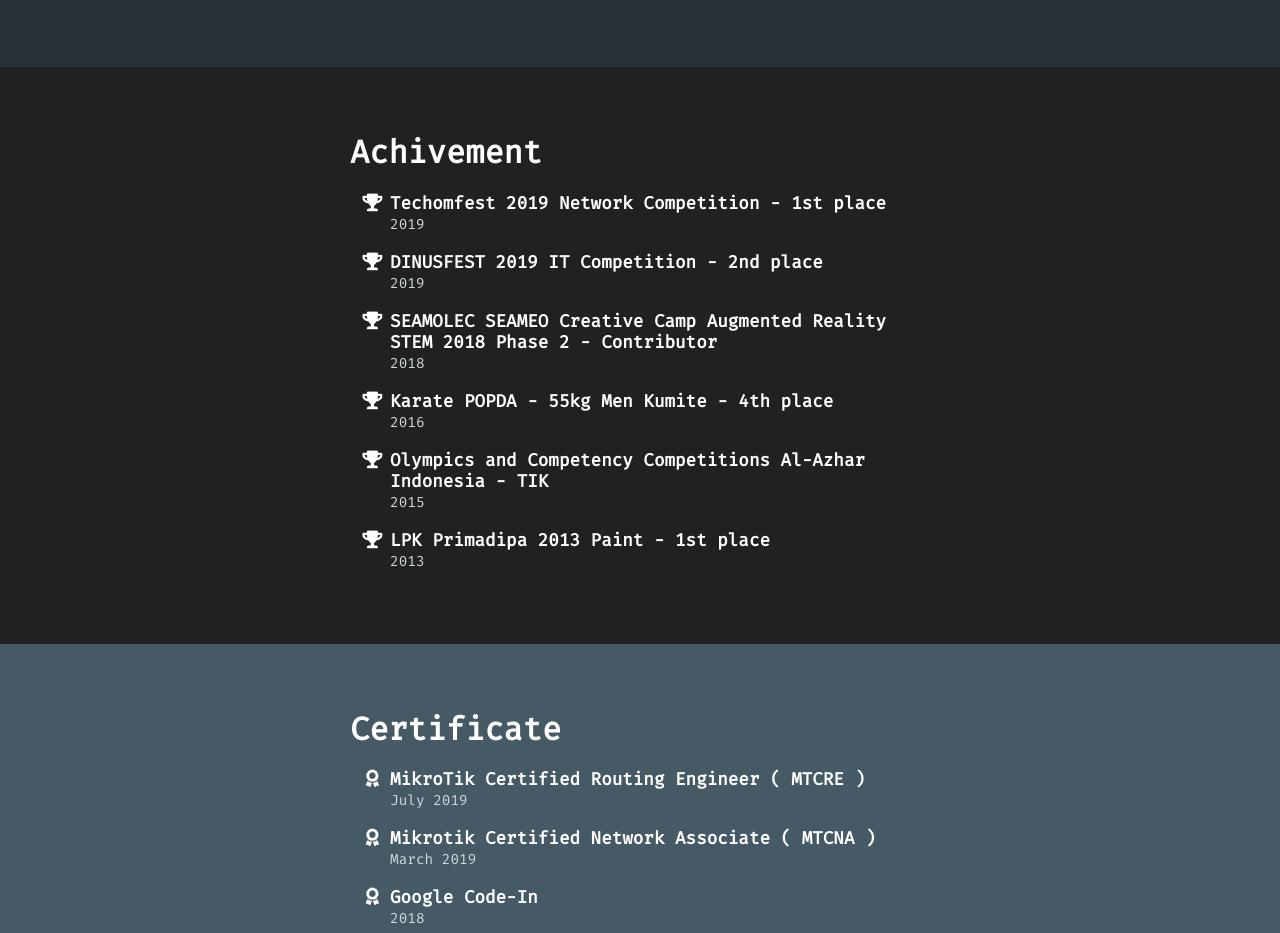
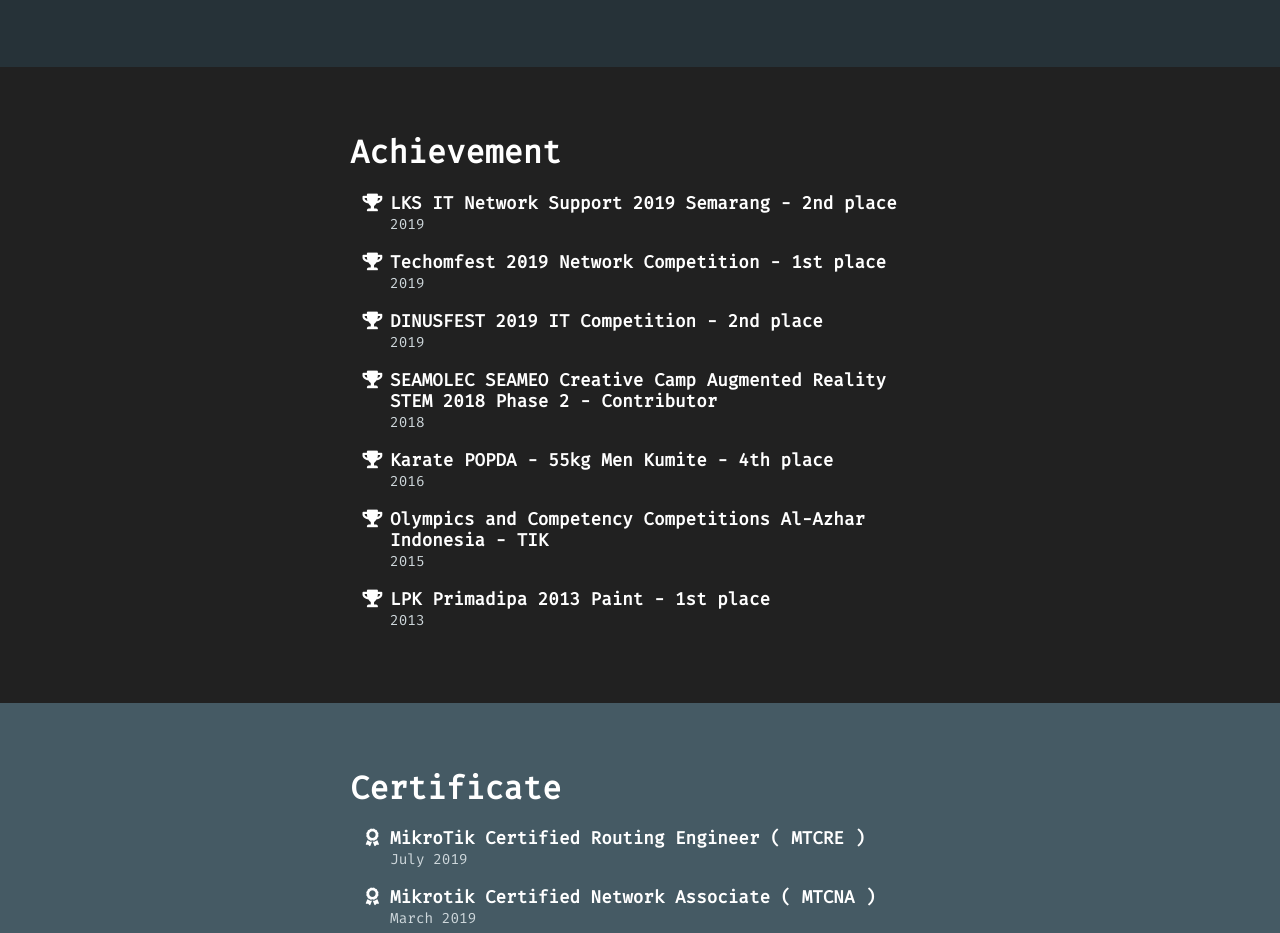
Before and after one commit to mhmdbhsk/mhmdbhsk.github.io, a plain HTML site: page index.html in a window 1280 px wide. Shown: the part 1086-2019 px from the top of the page. Drawn offline with Linux system fonts and the light colour scheme.

Commit message:
Added achievement

```diff
--- a/index.html
+++ b/index.html
@@ -58,7 +58,11 @@
 
     <div class="achivement">
         <div class="container container-mobile">
-            <h1 class="h1-white">Achivement</h1>
+            <h1 class="h1-white">Achievement</h1>
+            <div class="fa-ul">
+                <li class="li-white"><i class="fa-li fas fa-trophy"></i>LKS IT Network Support 2019 Semarang - 2nd place</li>
+                <small class="small-grey">2019</small>
+            </div><br>
             <div class="fa-ul">
                 <li class="li-white"><i class="fa-li fas fa-trophy"></i>Techomfest 2019 Network Competition - 1st place</li>
                 <small class="small-grey">2019</small>
```
